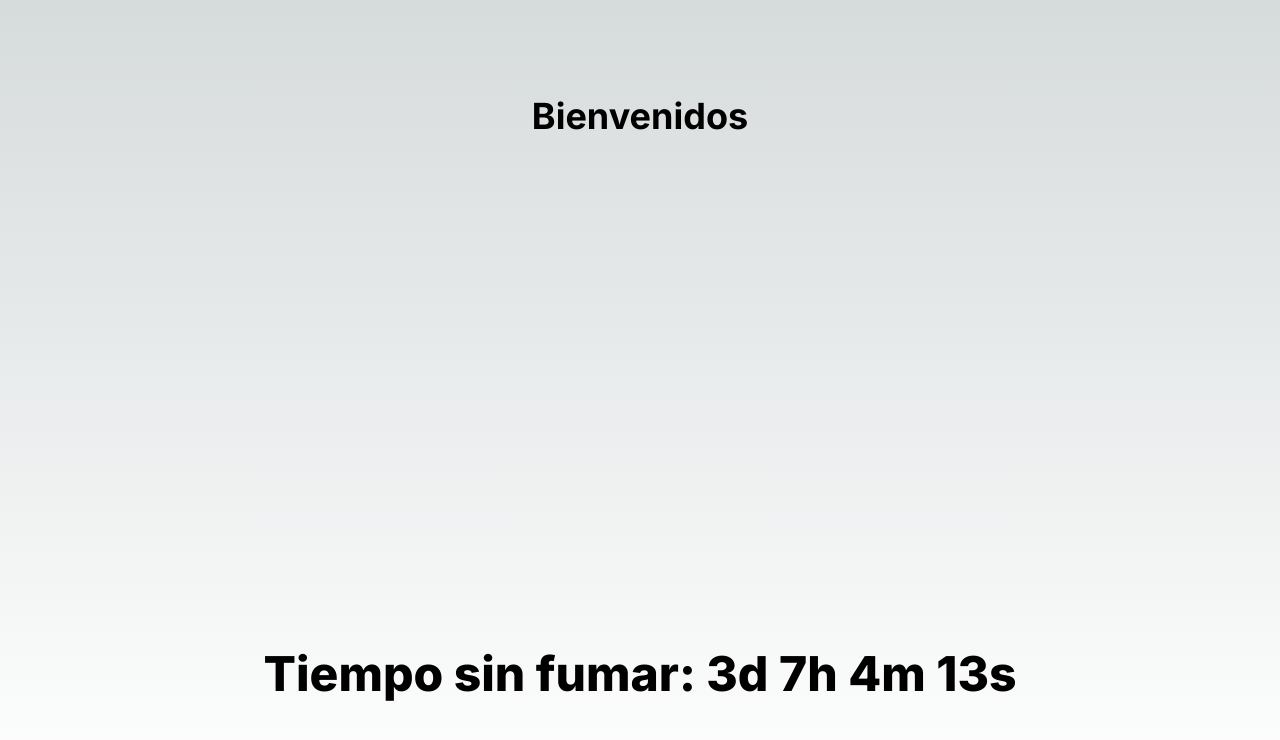
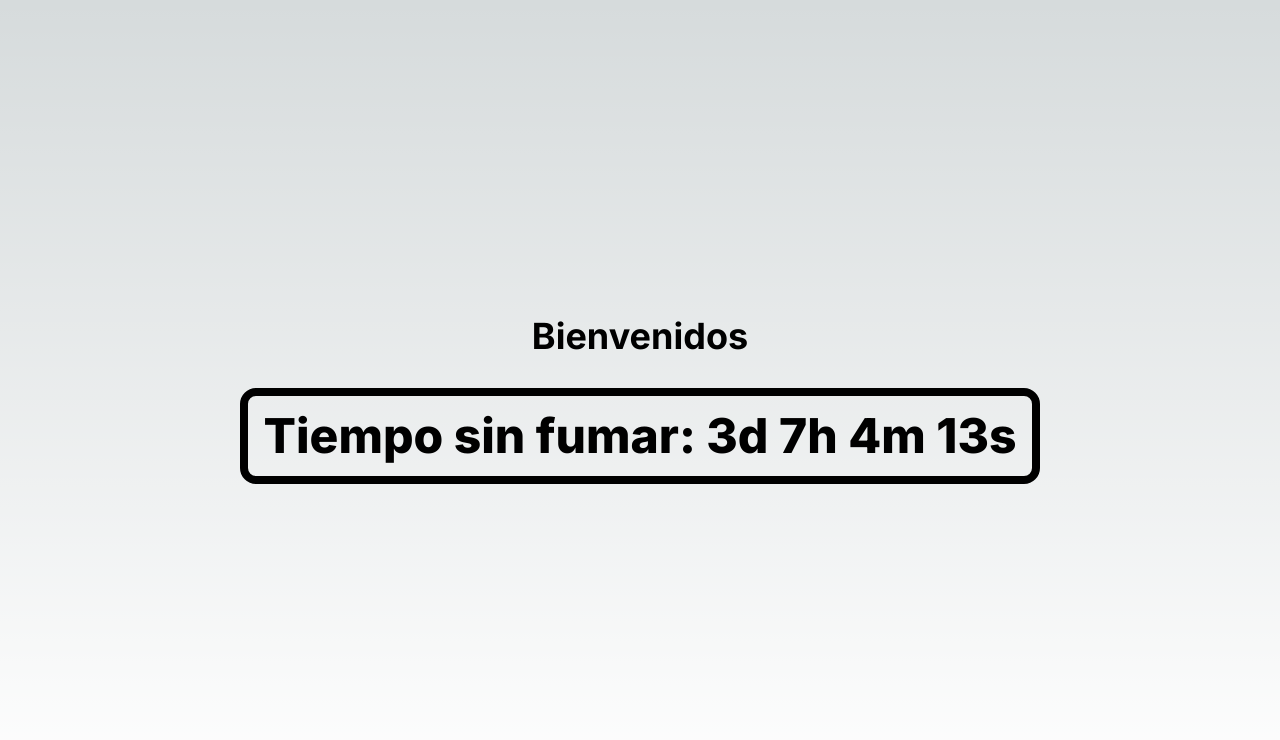
Before and after one commit to ptzt/batman-ya-no-fuma, a Next.js app: page / in a window 1280 px wide. Shown: the top 740 px of the page. Built offline with nearby package versions, Linux system fonts and the light colour scheme.

Commit message:
fix styles

```diff
--- a/app/components/Time.tsx
+++ b/app/components/Time.tsx
@@ -34,9 +34,10 @@ const Time: React.FC = () => {
     };
 
     return (
-        <div>
-            <h3 className="text-5xl font-extrabold leading-tight text-center text-dark-grey-900">Tiempo sin fumar: {calcularTiempoFormateado()}</h3>
-            {/* Otro contenido de la página */}
+        <div >
+            <h3 className="text-xl lg:text-5xl font-extrabold leading-tight text-center text-dark-grey-900">
+                Tiempo sin fumar: {calcularTiempoFormateado()}
+            </h3>
         </div>
     );
 };
--- a/app/page.tsx
+++ b/app/page.tsx
@@ -1,16 +1,14 @@
-import Image from 'next/image'
-import Time from './components/Time'
+import Time from './components/Time';
 
 export default function Home() {
   return (
-    <>
-      <main className="flex min-h-screen flex-col items-center justify-between p-24">
-        <div>
-          <h1 className='text-4xl font-bold'>Bienvenidos</h1>
-        </div>
+    <div className="flex flex-col items-center justify-center min-h-screen p-4">
+      <div className="mb-8">
+        <h1 className="text-4xl font-bold">Bienvenidos</h1>
+      </div>
+      <div className="border-8 rounded-2xl border-black p-4">
         <Time />
-
-      </main>
-    </>
-  )
+      </div>
+    </div>
+  );
 }
```
